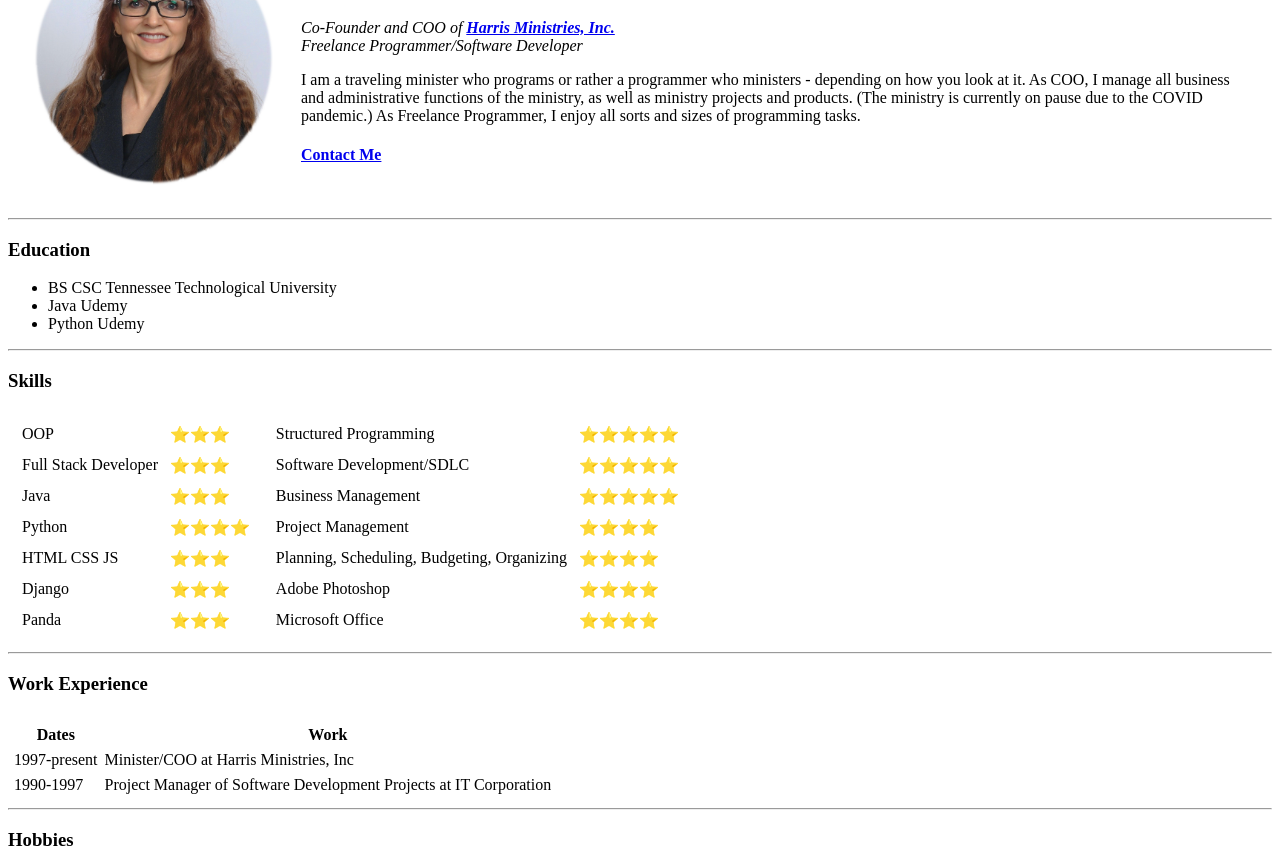
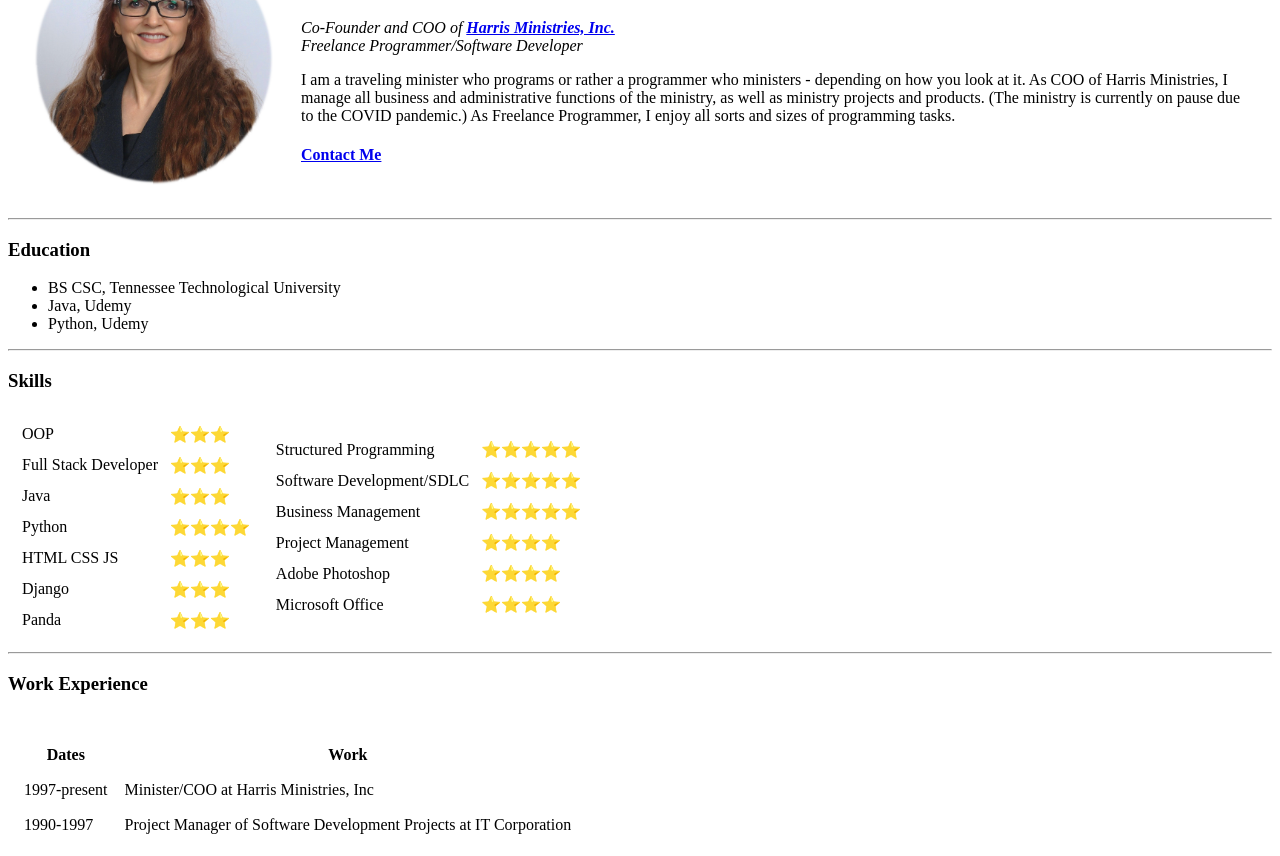
Before and after one commit to emailyt68/cv, a plain HTML site: page index.html in a window 1280 px wide. Shown: the part 94-950 px from the top of the page. Drawn offline with Linux system fonts and the light colour scheme.

Commit message:
Add files via upload

```diff
--- a/index.html
+++ b/index.html
@@ -11,16 +11,16 @@
               <td><h1>Terri Harris</h1>
             <p><em>Co-Founder and COO of <strong><a href="http:/www.harrisministries.org">Harris Ministries, Inc.</a></strong>
                 <br>Freelance Programmer/Software Developer</em></p>
-            <p>I am a traveling minister who programs or rather a programmer who ministers - depending on how you look at it. As COO, I manage all business and administrative functions of the ministry, as well as ministry projects and products. (The ministry is currently on pause due to the COVID pandemic.) As Freelance Programmer, I enjoy all sorts and sizes of programming tasks. </p>
+            <p>I am a traveling minister who programs or rather a programmer who ministers - depending on how you look at it. As COO of Harris Ministries, I manage all business and administrative functions of the ministry, as well as ministry projects and products. (The ministry is currently on pause due to the COVID pandemic.) As Freelance Programmer, I enjoy all sorts and sizes of programming tasks. </p>
             <h4><a href="contactMe.html">Contact Me</a></h4></td>
           </tr>
         </table>
         <hr>
         <h3>Education</h3>
         <ul>
-            <li>BS CSC Tennessee Technological University</li>
-            <li>Java Udemy</li>
-            <li>Python Udemy</li>
+            <li>BS CSC, Tennessee Technological University</li>
+            <li>Java, Udemy</li>
+            <li>Python, Udemy</li>
         </ul>
         <hr>
         <h3>Skills</h3>
@@ -78,10 +78,6 @@
                             <td>⭐⭐⭐⭐</td>
                         </tr>
                         <tr>
-                            <td>Planning, Scheduling, Budgeting, Organizing</td>
-                            <td>⭐⭐⭐⭐</td>
-                        </tr>
-                        <tr>
                             <td>Adobe Photoshop</td>
                             <td>⭐⭐⭐⭐</td>
                         </tr>
@@ -95,7 +91,7 @@
     </table>
         <hr>
         <h3>Work Experience</h3>
-        <table cellspacing="5">
+        <table cellspacing="15">
             <thead>
             <th>
                 <tr>
@@ -115,7 +111,7 @@
             </tr>
             </tbody>
         </table>
-        <hr>
+        <hr><
      <h3>Hobbies</h3>
         <ul>
             <li><a href="https://www.instagram.com/p/BRofJe8DLH1/?utm_source=ig_web_copy_link">Nature</a></li>
```
